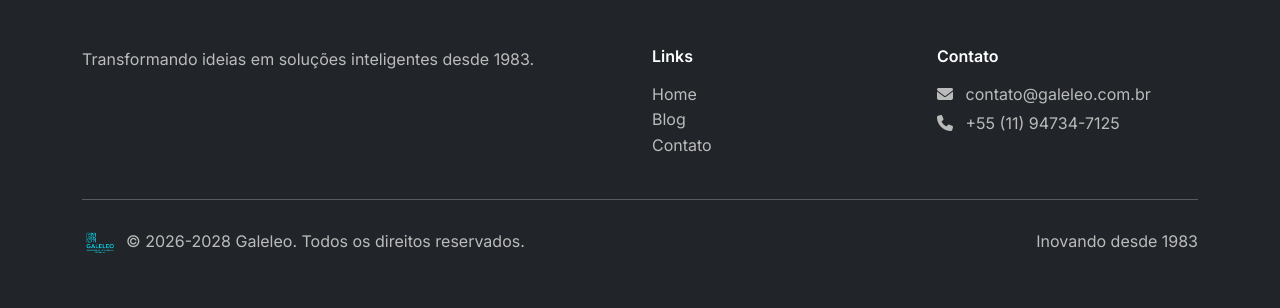
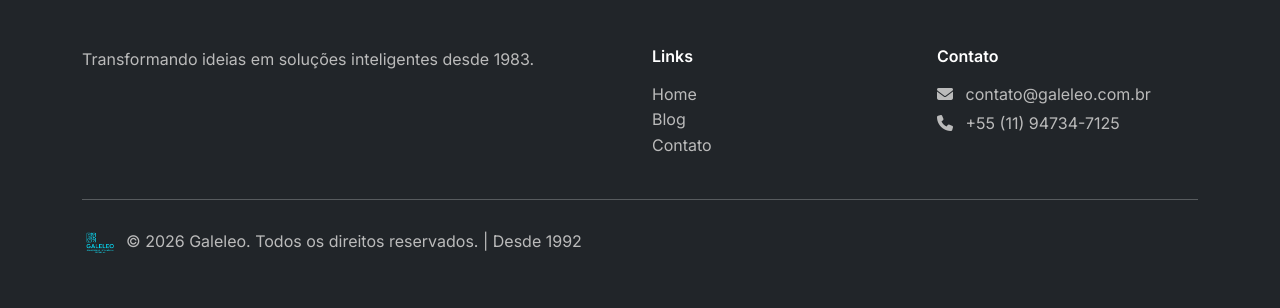
Before and after one commit to ledumelo/Galeleo, a Flask app: page /blog in a window 1280 px wide. Shown: the part 1553-1861 px from the top of the page. Run offline with Flask 3, Linux system fonts and the light colour scheme.

Commit message:
Update footer copyright and add current year dynamically
Add current year to Flask app context, update JSON content for multilingual footer, and modify base template to display dynamic copyright year and founding date.

Replit-Commit-Author: Agent
Replit-Commit-Session-Id: 87151b39-c16d-4932-ae20-c3fd51eb7e9c
Replit-Commit-Checkpoint-Type: full_checkpoint
Replit-Commit-Event-Id: 10c9947e-5ecd-45f4-aed5-d77c082b195e
Replit-Commit-Screenshot-Url: https://storage.googleapis.com/screenshot-production-us-central1/2b8dccb4-6591-4bcb-a47e-38d560993efc/87151b39-c16d-4932-ae20-c3fd51eb7e9c/GoEfAtI
Replit-Helium-Checkpoint-Created: true

```diff
--- a/app.py
+++ b/app.py
@@ -9,6 +9,10 @@ logging.basicConfig(level=logging.DEBUG)
 
 app = Flask(__name__)
 app.secret_key = os.environ.get("SESSION_SECRET", "galeleo-default-secret-key-2024")
+
+@app.context_processor
+def inject_year():
+    return {'current_year': datetime.now().year}
 
 # Load multilingual content
 def load_content():
--- a/static/data/content.json
+++ b/static/data/content.json
@@ -242,7 +242,8 @@
       "links_title": "Links",
       "contact_title": "Contato",
       "rights": "Todos os direitos reservados.",
-      "since": "Inovando desde"
+      "since": "Inovando desde",
+      "since_founded": "Desde 1992"
     }
   },
   "en": {
@@ -488,7 +489,8 @@
       "links_title": "Links",
       "contact_title": "Contact",
       "rights": "All rights reserved.",
-      "since": "Innovating since"
+      "since": "Innovating since",
+      "since_founded": "Since 1992"
     }
   },
   "es": {
@@ -734,7 +736,8 @@
       "links_title": "Enlaces",
       "contact_title": "Contacto",
       "rights": "Todos los derechos reservados.",
-      "since": "Innovando desde"
+      "since": "Innovando desde",
+      "since_founded": "Desde 1992"
     }
   }
 }
--- a/templates/base.html
+++ b/templates/base.html
@@ -144,18 +144,13 @@
             </div>
             <hr class="my-4">
             <div class="row align-items-center">
-                <div class="col-md-6">
+                <div class="col-md-12">
                     <div class="d-flex align-items-center">
                         <img src="{{ url_for('static', filename='images/galeleo-logo.png') }}" alt="Galeleo" height="36" class="me-2">
                         <p class="text-muted mb-0">
-                            &copy; 2026-2028 Galeleo. {{ content.footer.rights if content.footer else 'Todos os direitos reservados.' }}
+                            &copy; {{ current_year }} Galeleo. {{ content.footer.rights if content.footer else 'Todos os direitos reservados.' }} | {{ content.footer.since_founded if content.footer else 'Desde 1992' }}
                         </p>
                     </div>
-                </div>
-                <div class="col-md-6 text-md-end">
-                    <span class="text-muted">
-                        {{ content.footer.since if content.footer else 'Inovando desde' }} 1983
-                    </span>
                 </div>
             </div>
         </div>
```
